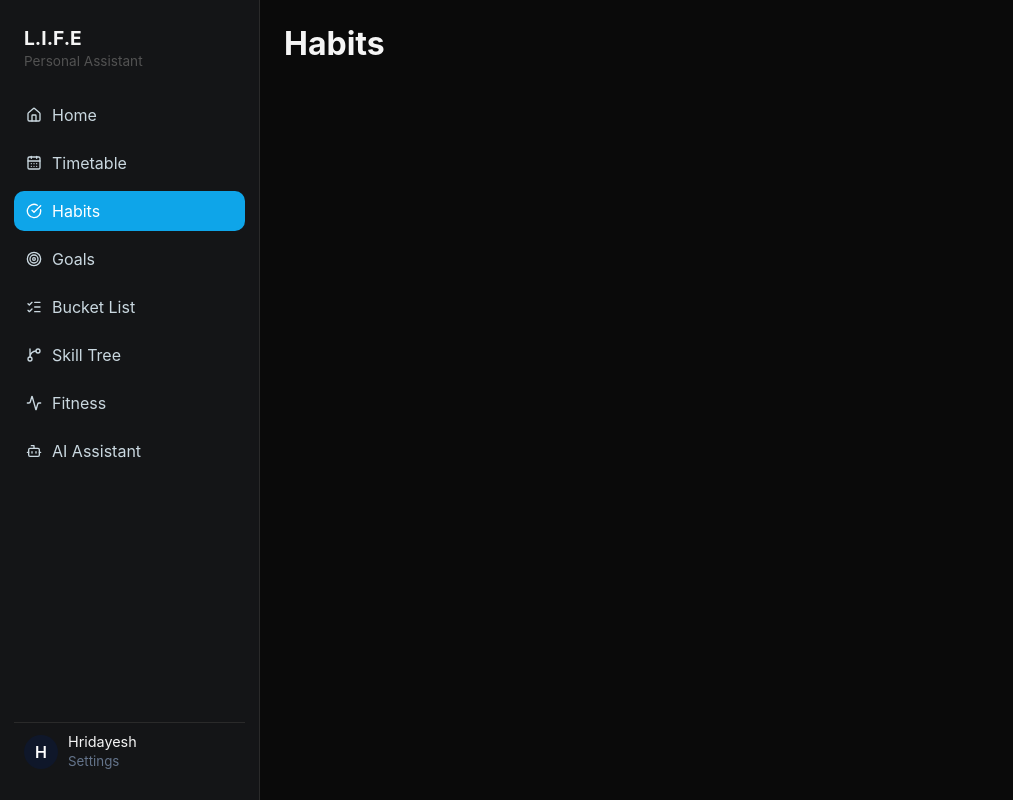
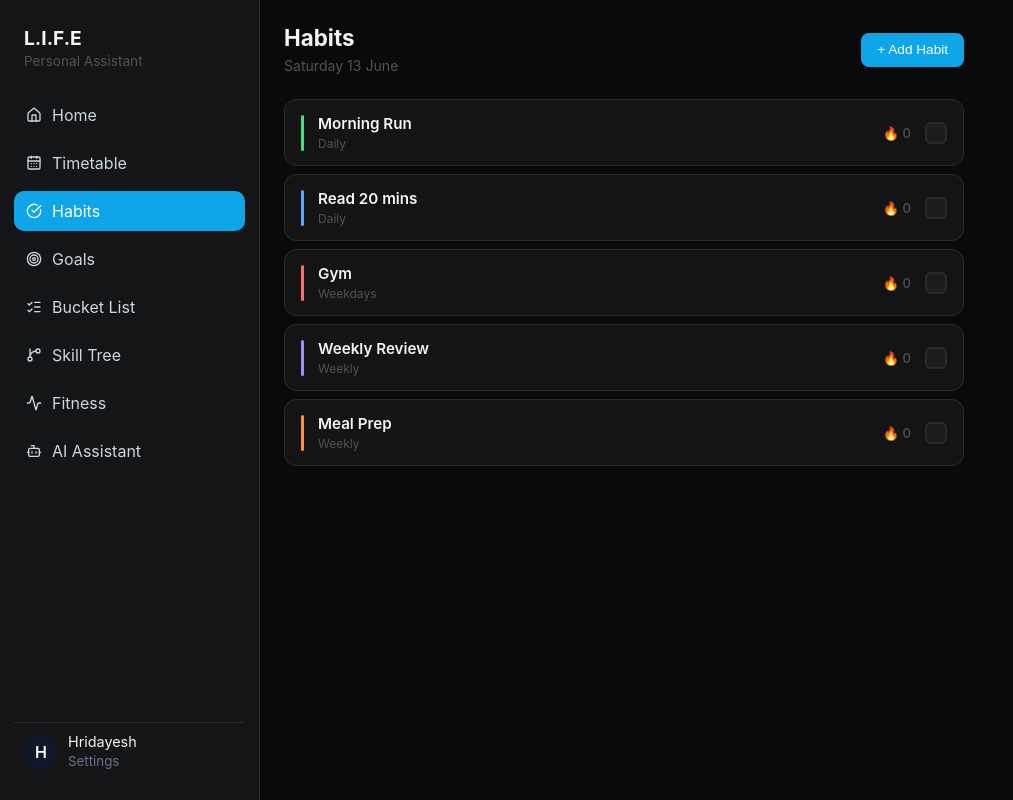
Before and after one commit to Hri-Sh/Personal-agent-assistant, a React (Vite) app: page /habits in a window 1280 px wide. Shown: the whole page, without its empty margins (0-1013 px from the left). Built offline with nearby package versions, Linux system fonts and the light colour scheme.

Commit message:
timetable is complete, the habit stack is made and styles and also added a claude.md for agentic coding

```diff
--- a/src/components/AddEventModal.css
+++ b/src/components/AddEventModal.css
@@ -106,3 +106,20 @@
   cursor: pointer;
   font-weight: 500;
 }
+
+.modal textarea {
+  background: var(--surface);
+  border: 1px solid var(--border);
+  border-radius: 8px;
+  color: var(--text);
+  padding: 8px 10px;
+  font-size: 0.9rem;
+  font-family: inherit;
+  resize: vertical;
+  min-height: 72px;
+}
+
+.modal textarea:focus {
+  outline: none;
+  border-color: #0ea5e9;
+}
--- a/src/components/EventModal.css
+++ b/src/components/EventModal.css
@@ -117,3 +117,37 @@
   align-items: center;
   gap: 5px;
 }
+
+.event-edit-form textarea {
+  background: var(--surface);
+  border: 1px solid var(--border);
+  border-radius: 8px;
+  color: var(--text);
+  padding: 8px 10px;
+  font-size: 0.9rem;
+  font-family: inherit;
+  resize: vertical;
+  min-height: 72px;
+}
+
+.event-edit-form textarea:focus {
+  outline: none;
+  border-color: #0ea5e9;
+}
+
+.event-detail-description {
+  padding-top: 12px;
+  border-top: 1px solid var(--border);
+  font-size: 0.85rem;
+  line-height: 1.5;
+}
+
+.event-detail-description .detail-label {
+  display: block;
+  margin-bottom: 4px;
+}
+
+.event-detail-description p {
+  margin: 0;
+  color: var(--text);
+}
--- a/src/components/EventModal.jsx
+++ b/src/components/EventModal.jsx
@@ -95,7 +95,7 @@ export default function EventModal({ event, onClose, onUpdate, onDelete }) {
               </span>
             </div>
             {event.description?.trim() && (
-              <div className="event-detail-row">
+              <div className="event-detail-description">
                 <span className='detail-label'>Description</span>
                 <span>{event.description.trim()}</span>
               </div>
--- /dev/null
+++ b/src/pages/Habits.css
@@ -0,0 +1,151 @@
+/* ─── Habits Page ─────────────────────────────────────── */
+
+.habits-page {
+  display: flex;
+  flex-direction: column;
+  gap: 24px;
+  max-width: 680px;
+}
+
+/* Header */
+.habits-header {
+  display: flex;
+  align-items: center;
+  justify-content: space-between;
+}
+
+.habits-header h2 {
+  margin: 0 0 4px;
+  font-size: 1.4rem;
+}
+
+.habits-date {
+  color: var(--text-muted);
+  font-size: 0.88rem;
+}
+
+.add-habit-btn {
+  background: #0ea5e9;
+  color: #fff;
+  border: none;
+  padding: 0 16px;
+  height: 34px;
+  border-radius: 8px;
+  cursor: pointer;
+  font-size: 0.85rem;
+  font-weight: 500;
+  transition: background 0.15s;
+  flex-shrink: 0;
+}
+
+.add-habit-btn:hover {
+  background: #0284c7;
+}
+
+/* Habit list */
+.habits-list {
+  display: flex;
+  flex-direction: column;
+  gap: 8px;
+}
+
+/* Habit card */
+.habit-card {
+  display: flex;
+  align-items: center;
+  gap: 14px;
+  padding: 14px 16px;
+  border-radius: 12px;
+  background: var(--surface);
+  border: 1px solid var(--border);
+  transition: border-color 0.15s;
+}
+
+.habit-card:hover {
+  border-color: #3a3a3a;
+}
+
+.habit-card.completed {
+  opacity: 0.5;
+}
+
+/* Left color bar */
+.habit-color-dot {
+  width: 3px;
+  height: 36px;
+  border-radius: 99px;
+  flex-shrink: 0;
+}
+
+/* Name + frequency */
+.habit-info {
+  display: flex;
+  flex-direction: column;
+  gap: 3px;
+  flex: 1;
+}
+
+.habit-name {
+  font-size: 0.95rem;
+  font-weight: 600;
+  color: var(--text);
+}
+
+.habit-frequency {
+  font-size: 0.75rem;
+  color: var(--text-muted);
+  text-transform: capitalize;
+}
+
+/* Streak */
+.habit-streak {
+  font-size: 0.82rem;
+  color: var(--text-muted);
+  font-weight: 500;
+  white-space: nowrap;
+}
+
+/* Custom checkbox */
+.habit-check {
+  appearance: none;
+  -webkit-appearance: none;
+  width: 22px;
+  height: 22px;
+  border-radius: 6px;
+  border: 2px solid var(--border);
+  background: var(--surface2);
+  cursor: pointer;
+  flex-shrink: 0;
+  position: relative;
+  transition: background 0.15s, border-color 0.15s;
+}
+
+.habit-check:checked {
+  background: #4ade80;
+  border-color: #4ade80;
+}
+
+.habit-check:checked::after {
+  content: '';
+  position: absolute;
+  left: 5px;
+  top: 2px;
+  width: 6px;
+  height: 10px;
+  border: 2px solid #000;
+  border-top: none;
+  border-left: none;
+  transform: rotate(45deg);
+}
+
+.habit-check:hover:not(:checked) {
+  border-color: #4ade80;
+}
+
+@media (max-width: 600px) {
+  .habits-header {
+    flex-direction: column;
+    align-items: flex-start;
+    gap: 12px;
+  }
+}
--- a/src/pages/Habits.jsx
+++ b/src/pages/Habits.jsx
@@ -1,7 +1,41 @@
-function Habits() {
+import './Habits.css'
+
+const MOCK_HABITS = [
+  { id: 1, name: 'Morning Run',   frequency: 'daily',    color: '#4ade80', completedDates: [] },
+  { id: 2, name: 'Read 20 mins',  frequency: 'daily',    color: '#60a5fa', completedDates: [] },
+  { id: 3, name: 'Gym',           frequency: 'weekdays', color: '#f87171', completedDates: [] },
+  { id: 4, name: 'Weekly Review', frequency: 'weekly',   color: '#a78bfa', completedDates: [] },
+  { id: 5, name: 'Meal Prep',     frequency: 'weekly',   color: '#fb923c', completedDates: [] },
+]
+
+export default function Habits() {
+  const today = new Date().toLocaleDateString('en-CA') // gives 'YYYY-MM-DD'
+
   return (
-    <h1>Habits</h1>
+    <div className="habits-page">
+      <div className="habits-header">
+        <div>
+          <h2>Habits</h2>
+          <span className="habits-date">{<span className="habits-date">
+  {new Date().toLocaleDateString('en-AU', { weekday: 'long', day: 'numeric', month: 'long' })}
+</span>}</span>
+        </div>
+        <button className="add-habit-btn">+ Add Habit</button>
+      </div>
+
+      <div className="habits-list">
+        {MOCK_HABITS.map(habit => (
+          <div key={habit.id} className="habit-card">
+            <div className="habit-color-dot" style={{ background: habit.color }} />
+            <div className="habit-info">
+              <span className="habit-name">{habit.name}</span>
+              <span className="habit-frequency">{habit.frequency}</span>
+            </div>
+            <div className="habit-streak">🔥 0</div>
+            <input type="checkbox" className="habit-check" />
+          </div>
+        ))}
+      </div>
+    </div>
   )
 }
-
-export default Habits
--- a/src/pages/Timetable.jsx
+++ b/src/pages/Timetable.jsx
@@ -11,11 +11,11 @@ const DAYS = ['Sun', 'Mon', 'Tue', 'Wed', 'Thu', 'Fri', 'Sat']
 
 // Mock events — replace with Supabase data later
 const MOCK_EVENTS = [
-  { id: 1, title: 'Morning Run',     day: 1, startHour: 7, startMin: 0, endHour: 8,  endMin: 0, description:'',  color: '#4ade80' },
-  { id: 2, title: 'CITS2200 Lecture',day: 1, startHour: 9, startMin: 0, endHour: 11, endMin: 0, description:'',  color: '#60a5fa' },
-  { id: 3, title: 'Gym',             day: 1, startHour: 17,startMin: 0, endHour: 18, endMin: 30, description:'', color: '#f87171' },
-  { id: 4, title: 'Study Block',     day: 3, startHour: 10,startMin: 0, endHour: 12, endMin: 0, description:'',  color: '#a78bfa' },
-  { id: 5, title: 'Weekly Review',   day: 0, startHour: 18,startMin: 0, endHour: 19, endMin: 0, description:'',  color: '#fb923c' },
+  { id: 1, title: 'Morning Run',     day: 1, startHour: 7, startMin: 0, endHour: 8,  endMin: 0, description:'Easy 5 km around the neighborhood to start the day.',  color: '#4ade80' },
+  { id: 2, title: 'CITS2200 Lecture',day: 1, startHour: 9, startMin: 0, endHour: 11, endMin: 0, description:'Attend the lecture and take notes on the week’s core concepts.',  color: '#60a5fa' },
+  { id: 3, title: 'Gym',             day: 1, startHour: 17,startMin: 0, endHour: 18, endMin: 30, description:'Upper-body strength session followed by a short cooldown.', color: '#f87171' },
+  { id: 4, title: 'Study Block',     day: 3, startHour: 10,startMin: 0, endHour: 12, endMin: 0, description:'Focus time for assignments, readings, and revision.',  color: '#a78bfa' },
+  { id: 5, title: 'Weekly Review',   day: 0, startHour: 18,startMin: 0, endHour: 19, endMin: 0, description:'Review the past week, adjust priorities, and plan ahead.',  color: '#fb923c' },
 ]
 
 function getWeekDates(offset = 0) {
```
Also changed, not shown: 1 other file (tests, documents, lock files or other folders).
